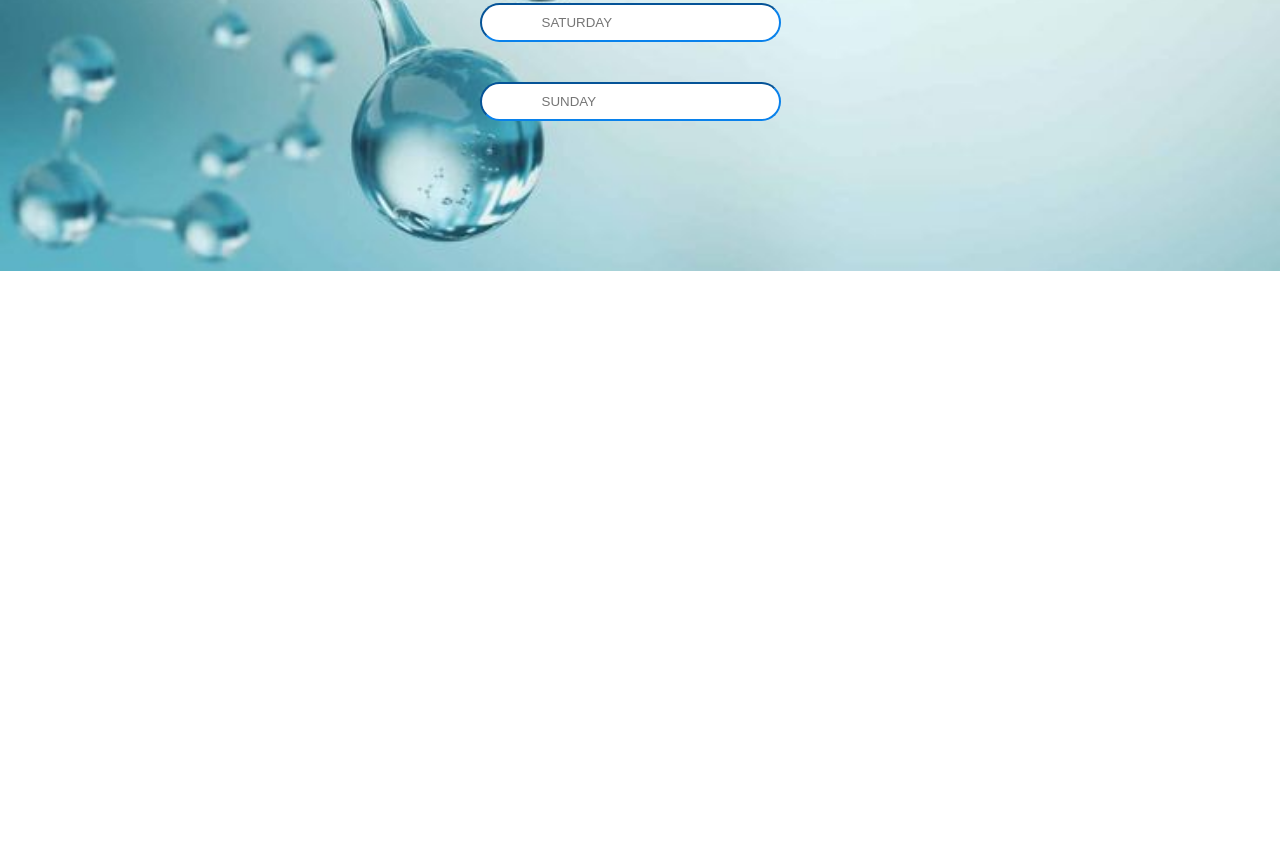
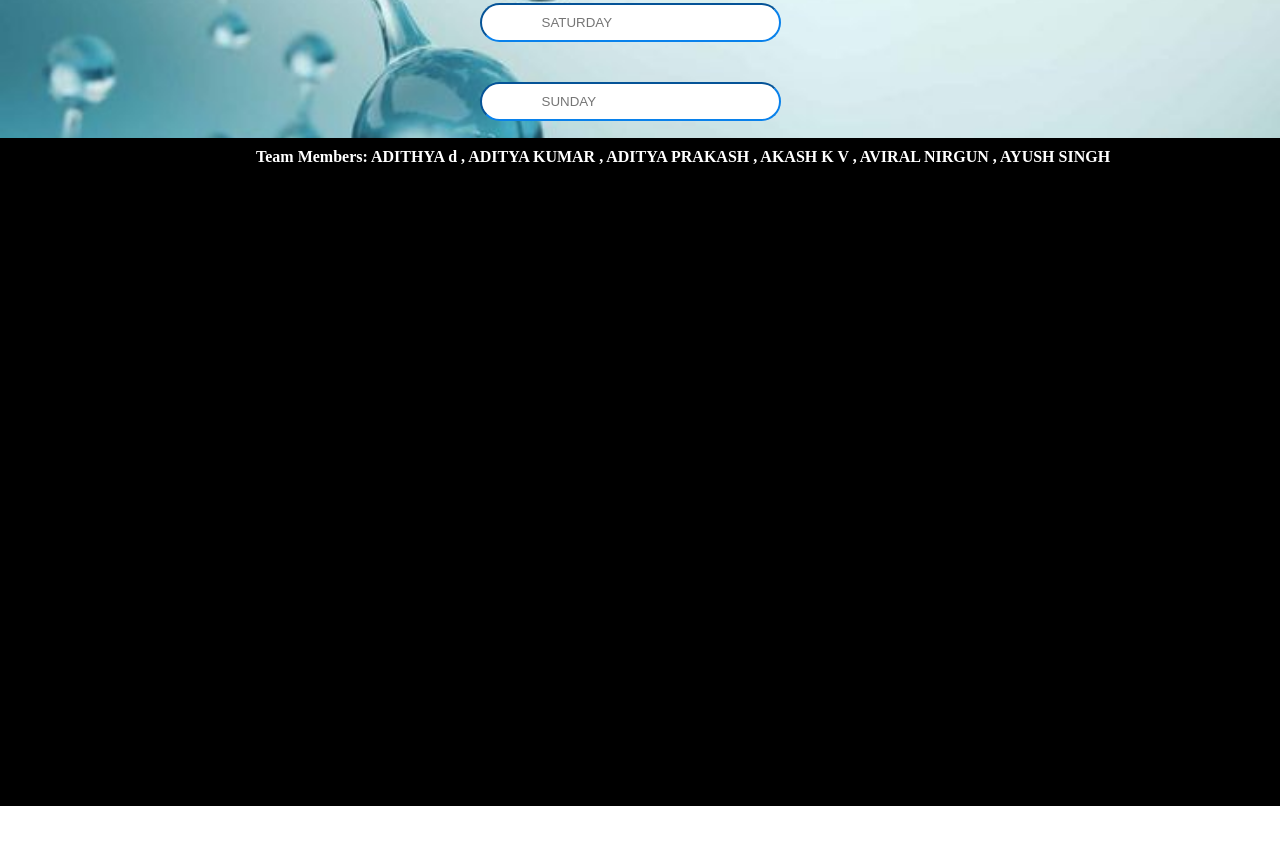
Before and after one commit to AyushSinghX/IDT__Project, a plain HTML site: page index.html in a window 1280 px wide. Shown: the part 539-1384 px from the top of the page. Before the commit the page ends 917 px from the top, so only its background shows below. Drawn offline with Linux system fonts and the light colour scheme.

Commit message:
yare yare

```diff
--- a/index.html
+++ b/index.html
@@ -21,5 +21,8 @@
         <h1 id="result">Average water consumption<br><div id="ayush"></div></h1>
     </div>
     <script src="main.js" defer></script>
+    <footer style="transform: translateY(-30vh);">
+        <p id="footer">Team Members: ADITHYA d , ADITYA KUMAR , ADITYA PRAKASH , AKASH K V , AVIRAL NIRGUN , AYUSH SINGH  </p>
+    </footer>
 </body>
 </html>
--- a/style.css
+++ b/style.css
@@ -47,3 +47,12 @@ body {
     padding: 10px 60px 10px ;
     align-items: center;
 }
+
+#footer{
+    color: white;
+    font-weight: 600;
+    background-color: black;
+    padding-left: 20%;
+    padding-bottom: 50%;
+    padding-top: 10px;
+}
```
